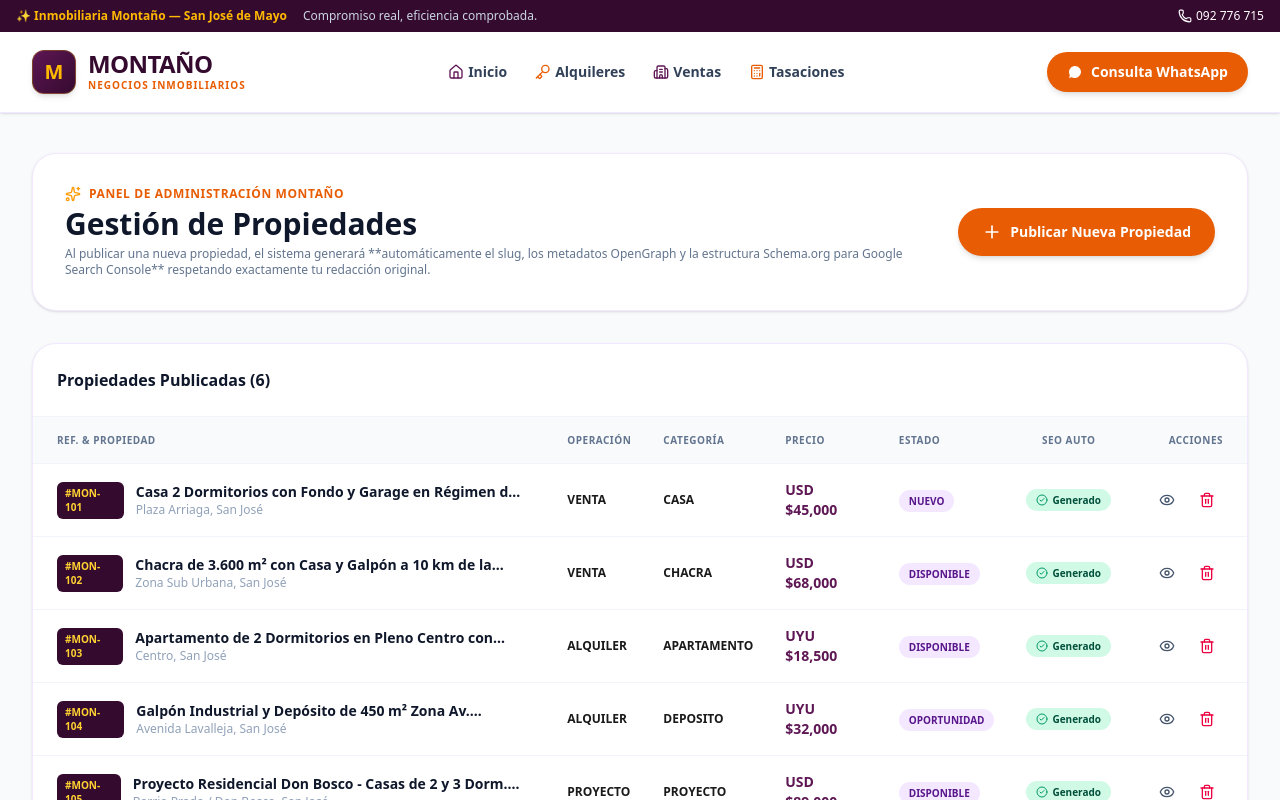
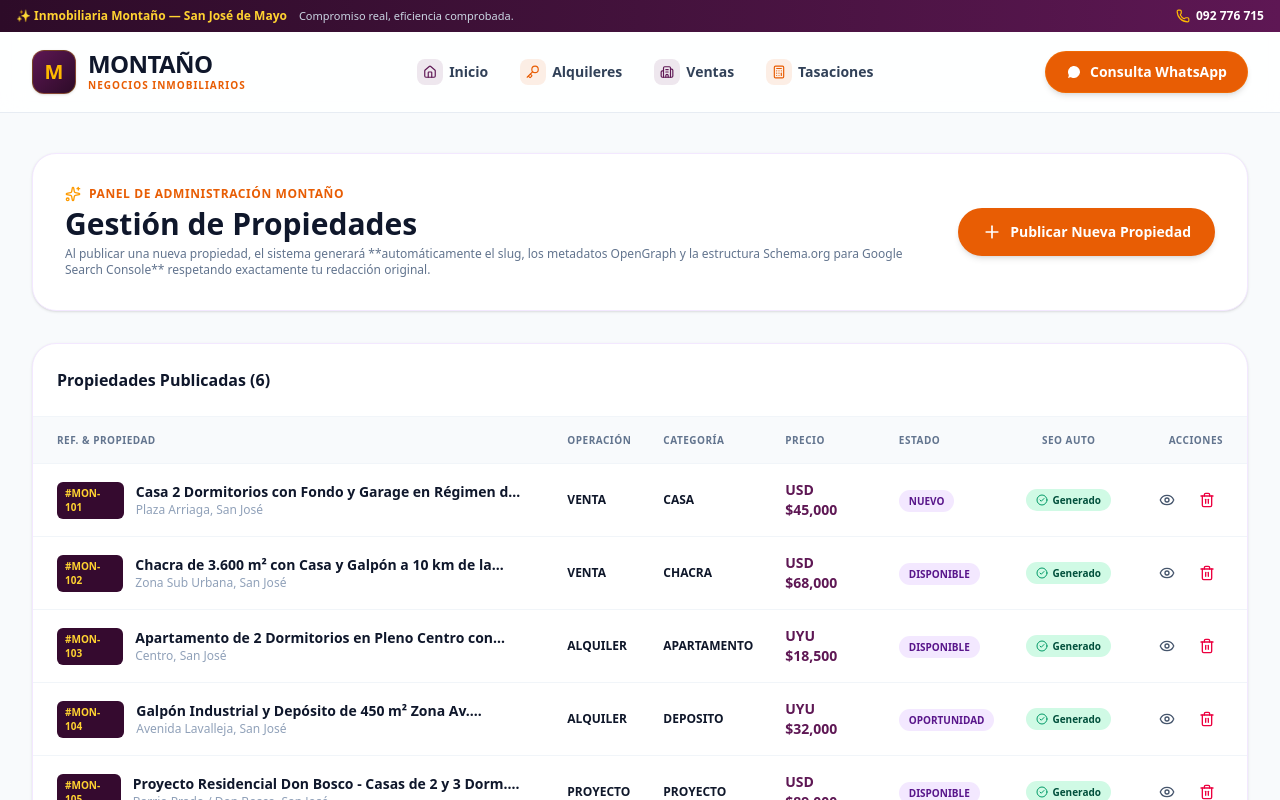
Before and after one commit to Martin-cedres/inmobiliaria-montano, a Next.js app: page /admin in a window 1280 px wide. Shown: the top 800 px of the page. Built offline with nearby package versions, Linux system fonts and the light colour scheme.

Commit message:
style: apply 60-30-10 color rule, depth gradients, image masks, glow blurs and glassmorphism

```diff
--- a/src/app/globals.css
+++ b/src/app/globals.css
@@ -1,20 +1,20 @@
 @import "tailwindcss";
 
 :root {
-  --background: #f8f9fa;
-  --foreground: #1a1a1a;
+  --background: #f8fafc;
+  --foreground: #0f172a;
 
-  /* Inmobiliaria Montaño Brand Palette */
-  --montano-purple: #5E1754;
-  --montano-purple-dark: #350A2F;
-  --montano-purple-light: #7E2472;
+  /* Inmobiliaria Montaño Corporate Color Palette */
+  --montano-purple-deep: #2d0b28;
+  --montano-purple-base: #5e1754;
+  --montano-purple-light: #832776;
 
-  --montano-orange: #E85D04;
-  --montano-orange-bright: #FF8500;
-  --montano-amber: #FFB800;
+  --montano-orange-base: #e85d04;
+  --montano-orange-bright: #ff7518;
+  --montano-amber-gold: #ffb800;
 
-  --montano-card-dark: #191024;
-  --montano-card-border: #2D1D42;
+  --montano-neutral-dark: #0f172a;
+  --montano-neutral-light: #f8fafc;
 }
 
 body {
@@ -24,36 +24,38 @@ body {
   overflow-x: hidden;
 }
 
-/* Custom Utilities for Montaño Identity */
-.bg-montano-purple {
-  background-color: var(--montano-purple);
+/* 60-30-10 Utility Classes & Depth Gradients */
+.bg-montano-hero {
+  background: linear-[#2d0b28] via-[#43123c] to-[#5e1754];
 }
 
-.bg-montano-purple-dark {
-  background-color: var(--montano-purple-dark);
+.text-gradient-montano {
+  background: linear-gradient(135deg, #ffb800 0%, #ff7518 50%, #ffe29a 100%);
+  -webkit-background-clip: text;
+  -webkit-text-fill-color: transparent;
 }
 
-.text-montano-purple {
-  color: var(--montano-purple);
+.text-gradient-purple {
+  background: linear-gradient(135deg, #5e1754 0%, #832776 100%);
+  -webkit-background-clip: text;
+  -webkit-text-fill-color: transparent;
 }
 
-.bg-montano-orange {
-  background-color: var(--montano-orange);
+/* Glow & Blur Effect Classes */
+.glow-purple {
+  box-shadow: 0 0 50px -10px rgba(94, 23, 84, 0.15);
 }
 
-.text-montano-orange {
-  color: var(--montano-orange);
+.glow-orange {
+  box-shadow: 0 0 40px -10px rgba(232, 93, 4, 0.25);
 }
 
-.border-montano-purple {
-  border-color: var(--montano-purple);
+/* Image Overlay Mask Gradient */
+.image-mask-gradient {
+  background: linear-gradient(to top, rgba(15, 23, 42, 0.85) 0%, rgba(15, 23, 42, 0.2) 50%, rgba(15, 23, 42, 0) 100%);
 }
 
-.border-montano-orange {
-  border-color: var(--montano-orange);
-}
-
-/* Custom Scrollbar for Category Chips */
+/* Hide Scrollbar for Horizontal Chips */
 .no-scrollbar::-webkit-scrollbar {
   display: none;
 }
--- a/src/components/Header.tsx
+++ b/src/components/Header.tsx
@@ -2,33 +2,32 @@
 
 import React, { useState } from 'react';
 import Link from 'next/link';
-import { Phone, MessageCircle, Menu, X, Home, Key, Building2, Calculator, Info } from 'lucide-react';
+import { Phone, MessageCircle, Menu, X, Home, Key, Building2, Calculator } from 'lucide-react';
 import { MONTAÑO_WHATSAPP_PHONE, buildGeneralWhatsAppLink } from '@/utils/whatsapp';
 
 export const Header: React.FC = () => {
   const [mobileMenuOpen, setMobileMenuOpen] = useState(false);
-
   const whatsappLink = buildGeneralWhatsAppLink('general');
 
   return (
-    <header className="sticky top-0 z-50 bg-white/95 backdrop-blur-md border-b border-purple-100 shadow-sm">
-      {/* Top Utility Bar */}
-      <div className="bg-[#350A2F] text-white text-xs py-2 px-4">
+    <header className="sticky top-0 z-50 bg-white/85 backdrop-blur-md border-b border-slate-200/80 transition-all">
+      {/* Top Utility Bar with Depth Gradient */}
+      <div className="bg-gradient-to-r from-[#2d0b28] via-[#43123c] to-[#5e1754] text-white text-xs py-2 px-4">
         <div className="max-w-7xl mx-auto flex justify-between items-center">
-          <div className="flex items-center space-x-4">
-            <span className="font-semibold text-amber-400 hidden sm:inline">
+          <div className="flex items-center space-x-3">
+            <span className="font-semibold text-amber-300 hidden sm:inline">
               ✨ Inmobiliaria Montaño — San José de Mayo
             </span>
-            <span className="text-slate-300">
+            <span className="text-slate-300 text-[11px]">
               Compromiso real, eficiencia comprobada.
             </span>
           </div>
           <div className="flex items-center space-x-4">
             <a
               href={`tel:${MONTAÑO_WHATSAPP_PHONE}`}
-              className="flex items-center space-x-1 hover:text-amber-400 transition-colors"
+              className="flex items-center space-x-1.5 hover:text-amber-300 transition-colors font-semibold"
             >
-              <Phone className="w-3.5 h-3.5" />
+              <Phone className="w-3.5 h-3.5 text-amber-400" />
               <span>092 776 715</span>
             </a>
           </div>
@@ -39,59 +38,67 @@ export const Header: React.FC = () => {
       <div className="max-w-7xl mx-auto px-4 sm:px-6 lg:px-8">
         <div className="flex items-center justify-between h-20">
 
-          {/* Brand Logo */}
+          {/* Brand Logo with Subtle Depth & Gold Border */}
           <Link href="/" className="flex items-center space-x-3 group">
-            <div className="w-11 h-11 bg-gradient-to-br from-[#5E1754] to-[#350A2F] rounded-xl flex items-center justify-center text-amber-400 font-bold text-xl shadow-md group-hover:scale-105 transition-transform border border-amber-400/30">
+            <div className="w-11 h-11 bg-gradient-to-br from-[#5e1754] to-[#2d0b28] rounded-xl flex items-center justify-center text-amber-400 font-black text-xl shadow-sm group-hover:scale-105 transition-transform border border-amber-400/30">
               M
             </div>
             <div className="flex flex-col">
-              <span className="font-black text-xl sm:text-2xl text-[#350A2F] tracking-tight leading-none group-hover:text-[#5E1754] transition-colors">
+              <span className="font-black text-xl sm:text-2xl text-slate-900 tracking-tight leading-none group-hover:text-[#5e1754] transition-colors">
                 MONTAÑO
               </span>
-              <span className="text-[10px] font-bold tracking-widest text-[#E85D04] uppercase mt-0.5">
+              <span className="text-[10px] font-bold tracking-widest text-[#e85d04] uppercase mt-0.5">
                 NEGOCIOS INMOBILIARIOS
               </span>
             </div>
           </Link>
 
           {/* Desktop Navigation Links */}
-          <nav className="hidden md:flex items-center space-x-7 text-sm font-semibold text-slate-700">
-            <Link href="/" className="hover:text-[#5E1754] transition-colors flex items-center space-x-1">
-              <Home className="w-4 h-4 text-[#5E1754]" />
+          <nav className="hidden md:flex items-center space-x-8 text-xs sm:text-sm font-semibold text-slate-700">
+            <Link href="/" className="hover:text-[#5e1754] transition-colors flex items-center space-x-1.5 group">
+              <span className="p-1.5 rounded-lg bg-[#5e1754]/10 text-[#5e1754] group-hover:bg-[#5e1754] group-hover:text-white transition-colors">
+                <Home className="w-3.5 h-3.5" />
+              </span>
               <span>Inicio</span>
             </Link>
-            <Link href="#catalogo" className="hover:text-[#5E1754] transition-colors flex items-center space-x-1">
-              <Key className="w-4 h-4 text-[#E85D04]" />
+            <Link href="#catalogo" className="hover:text-[#5e1754] transition-colors flex items-center space-x-1.5 group">
+              <span className="p-1.5 rounded-lg bg-[#e85d04]/10 text-[#e85d04] group-hover:bg-[#e85d04] group-hover:text-white transition-colors">
+                <Key className="w-3.5 h-3.5" />
+              </span>
               <span>Alquileres</span>
             </Link>
-            <Link href="#catalogo" className="hover:text-[#5E1754] transition-colors flex items-center space-x-1">
-              <Building2 className="w-4 h-4 text-[#5E1754]" />
+            <Link href="#catalogo" className="hover:text-[#5e1754] transition-colors flex items-center space-x-1.5 group">
+              <span className="p-1.5 rounded-lg bg-[#5e1754]/10 text-[#5e1754] group-hover:bg-[#5e1754] group-hover:text-white transition-colors">
+                <Building2 className="w-3.5 h-3.5" />
+              </span>
               <span>Ventas</span>
             </Link>
-            <Link href="#tasaciones" className="hover:text-[#5E1754] transition-colors flex items-center space-x-1">
-              <Calculator className="w-4 h-4 text-[#E85D04]" />
+            <Link href="#tasaciones" className="hover:text-[#5e1754] transition-colors flex items-center space-x-1.5 group">
+              <span className="p-1.5 rounded-lg bg-[#e85d04]/10 text-[#e85d04] group-hover:bg-[#e85d04] group-hover:text-white transition-colors">
+                <Calculator className="w-3.5 h-3.5" />
+              </span>
               <span>Tasaciones</span>
             </Link>
           </nav>
 
-          {/* WhatsApp Direct CTA Button */}
+          {/* 10% Accent CTA Button */}
           <div className="hidden sm:flex items-center space-x-3">
             <a
               href={whatsappLink}
               target="_blank"
               rel="noopener noreferrer"
-              className="bg-[#E85D04] hover:bg-[#FF8500] active:scale-95 text-white px-5 py-2.5 rounded-full font-bold text-xs sm:text-sm shadow-md hover:shadow-lg transition-all flex items-center space-x-2"
+              className="bg-[#e85d04] hover:bg-[#ff7518] active:scale-95 text-white px-5 py-2.5 rounded-full font-extrabold text-xs sm:text-sm shadow-md hover:shadow-orange-500/20 transition-all flex items-center space-x-2 border border-orange-400/30"
             >
-              <MessageCircle className="w-4 h-4 fill-white text-[#E85D04]" />
+              <MessageCircle className="w-4 h-4 fill-white text-[#e85d04]" />
               <span>Consulta WhatsApp</span>
             </a>
           </div>
 
-          {/* Mobile Menu Button */}
+          {/* Mobile Menu Toggle Button */}
           <div className="flex md:hidden items-center">
             <button
               onClick={() => setMobileMenuOpen(!mobileMenuOpen)}
-              className="p-2.5 rounded-xl text-[#350A2F] hover:bg-purple-50 transition-colors"
+              className="p-2.5 rounded-xl text-slate-800 hover:bg-slate-100 transition-colors"
               aria-label="Abrir menú"
             >
               {mobileMenuOpen ? <X className="w-6 h-6" /> : <Menu className="w-6 h-6" />}
@@ -102,37 +109,37 @@ export const Header: React.FC = () => {
 
       {/* Mobile Drawer Navigation */}
       {mobileMenuOpen && (
-        <div className="md:hidden bg-white border-b border-purple-100 px-4 pt-3 pb-6 space-y-3 shadow-lg animate-in slide-in-from-top-2">
+        <div className="md:hidden bg-white/95 backdrop-blur-md border-b border-slate-200 px-4 pt-3 pb-6 space-y-3 shadow-xl">
           <Link
             href="/"
             onClick={() => setMobileMenuOpen(false)}
-            className="flex items-center space-x-3 p-3 rounded-xl hover:bg-purple-50 font-semibold text-slate-800"
+            className="flex items-center space-x-3 p-3 rounded-xl hover:bg-slate-50 font-semibold text-slate-800"
           >
-            <Home className="w-5 h-5 text-[#5E1754]" />
+            <Home className="w-5 h-5 text-[#5e1754]" />
             <span>Inicio</span>
           </Link>
           <Link
             href="#catalogo"
             onClick={() => setMobileMenuOpen(false)}
-            className="flex items-center space-x-3 p-3 rounded-xl hover:bg-purple-50 font-semibold text-slate-800"
+            className="flex items-center space-x-3 p-3 rounded-xl hover:bg-slate-50 font-semibold text-slate-800"
           >
-            <Key className="w-5 h-5 text-[#E85D04]" />
+            <Key className="w-5 h-5 text-[#e85d04]" />
             <span>Alquileres</span>
           </Link>
           <Link
             href="#catalogo"
             onClick={() => setMobileMenuOpen(false)}
-            className="flex items-center space-x-3 p-3 rounded-xl hover:bg-purple-50 font-semibold text-slate-800"
+            className="flex items-center space-x-3 p-3 rounded-xl hover:bg-slate-50 font-semibold text-slate-800"
           >
-            <Building2 className="w-5 h-5 text-[#5E1754]" />
+            <Building2 className="w-5 h-5 text-[#5e1754]" />
             <span>Ventas</span>
           </Link>
           <Link
             href="#tasaciones"
             onClick={() => setMobileMenuOpen(false)}
-            className="flex items-center space-x-3 p-3 rounded-xl hover:bg-purple-50 font-semibold text-slate-800"
+            className="flex items-center space-x-3 p-3 rounded-xl hover:bg-slate-50 font-semibold text-slate-800"
           >
-            <Calculator className="w-5 h-5 text-[#E85D04]" />
+            <Calculator className="w-5 h-5 text-[#e85d04]" />
             <span>Solicitar Tasación</span>
           </Link>
           <div className="pt-2">
@@ -140,9 +147,9 @@ export const Header: React.FC = () => {
               href={whatsappLink}
               target="_blank"
               rel="noopener noreferrer"
-              className="w-full bg-[#E85D04] text-white py-3 rounded-xl font-bold text-center flex items-center justify-center space-x-2 shadow"
+              className="w-full bg-[#e85d04] text-white py-3 rounded-xl font-extrabold text-center flex items-center justify-center space-x-2 shadow-md"
             >
-              <MessageCircle className="w-5 h-5 fill-white text-[#E85D04]" />
+              <MessageCircle className="w-5 h-5 fill-white text-[#e85d04]" />
               <span>Contactar por WhatsApp (092 776 715)</span>
             </a>
           </div>
```
Also changed, not shown: src/components/CategoryChips.tsx (+5 -5 lines), src/components/HeroSearch.tsx (+16 -14 lines), src/components/OwnerLeadSection.tsx (+32 -22 lines), src/components/PropertyCard.tsx (+42 -32 lines), session_summary.txt.
